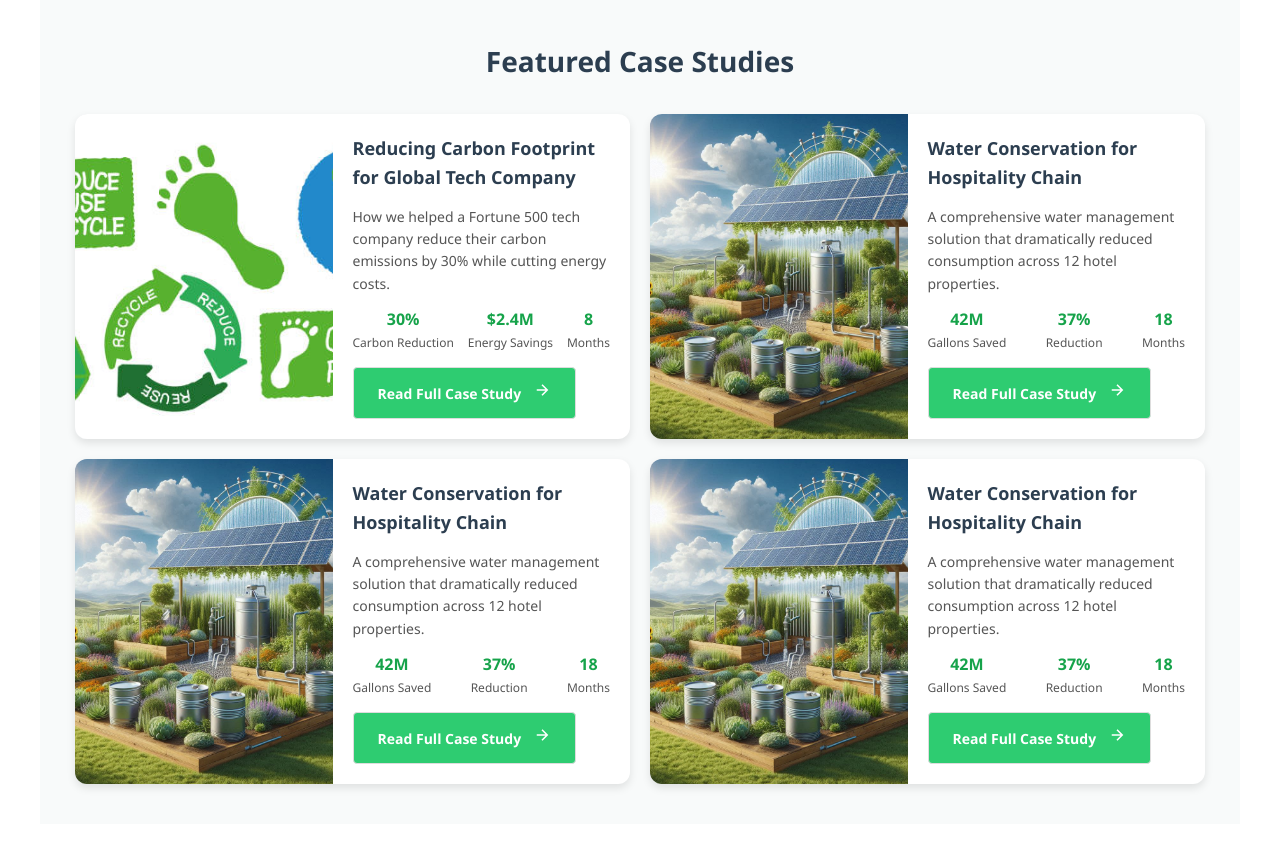
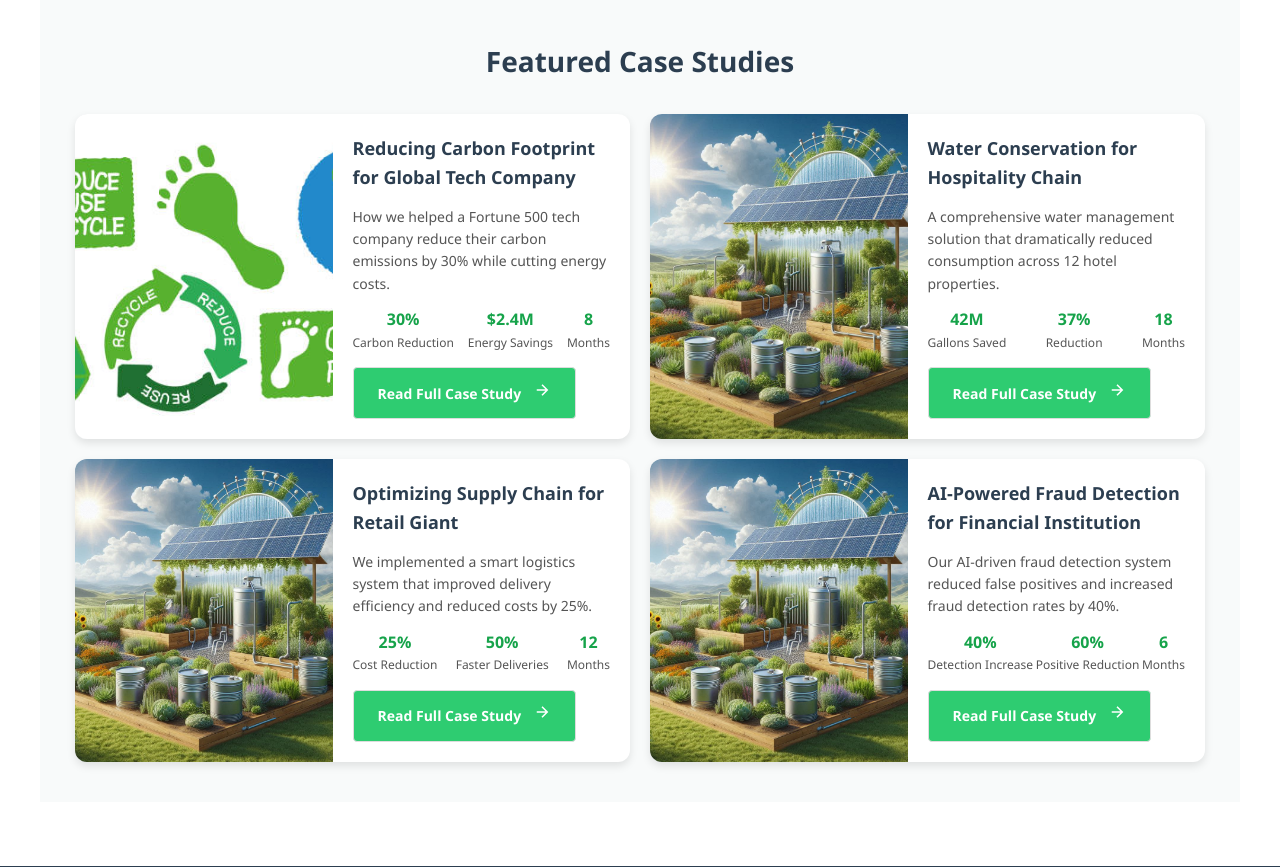
Before and after one commit to oyugijr/echo-tech, a PHP site: page /projects.php in a window 1280 px wide. Shown: the part 393-1260 px from the top of the page. Run offline with PHP 8.4, Linux system fonts and the light colour scheme; data that the repository does not hold is empty.

Commit message:
Chore: Update case studies with new titles, descriptions, and performance metrics for enhanced relevance and clarity

```diff
--- a/projects.php
+++ b/projects.php
@@ -106,19 +106,19 @@
         <div class="case-study-card">
             <div class="case-study-image" style="background-image: url('images/case-studies/water-conservation-system.png')"></div>
             <div class="case-study-content">
-                <h3>Water Conservation for Hospitality Chain</h3>
-                <p class="case-study-description">A comprehensive water management solution that dramatically reduced consumption across 12 hotel properties.</p>
+                <h3>Optimizing Supply Chain for Retail Giant</h3>
+                <p class="case-study-description">We implemented a smart logistics system that improved delivery efficiency and reduced costs by 25%.</p>
                 <div class="stats-row">
                     <div class="stat-item">
-                        <div class="stat-value">42M</div>
-                        <div class="stat-label">Gallons Saved</div>
+                        <div class="stat-value">25%</div>
+                        <div class="stat-label">Cost Reduction</div>
                     </div>
                     <div class="stat-item">
-                        <div class="stat-value">37%</div>
-                        <div class="stat-label">Reduction</div>
+                        <div class="stat-value">50%</div>
+                        <div class="stat-label">Faster Deliveries</div>
                     </div>
                     <div class="stat-item">
-                        <div class="stat-value">18</div>
+                        <div class="stat-value">12</div>
                         <div class="stat-label">Months</div>
                     </div>
                 </div>
@@ -134,19 +134,19 @@
         <div class="case-study-card">
             <div class="case-study-image" style="background-image: url('images/case-studies/water-conservation-system.png')"></div>
             <div class="case-study-content">
-                <h3>Water Conservation for Hospitality Chain</h3>
-                <p class="case-study-description">A comprehensive water management solution that dramatically reduced consumption across 12 hotel properties.</p>
+                <h3>AI-Powered Fraud Detection for Financial Institution</h3>
+                <p class="case-study-description">Our AI-driven fraud detection system reduced false positives and increased fraud detection rates by 40%.</p>
                 <div class="stats-row">
                     <div class="stat-item">
-                        <div class="stat-value">42M</div>
-                        <div class="stat-label">Gallons Saved</div>
+                        <div class="stat-value">40%</div>
+                        <div class="stat-label">Detection Increase</div>
                     </div>
                     <div class="stat-item">
-                        <div class="stat-value">37%</div>
-                        <div class="stat-label">Reduction</div>
+                        <div class="stat-value">60%</div>
+                        <div class="stat-label">Positive Reduction</div>
                     </div>
                     <div class="stat-item">
-                        <div class="stat-value">18</div>
+                        <div class="stat-value">6</div>
                         <div class="stat-label">Months</div>
                     </div>
                 </div>
```
